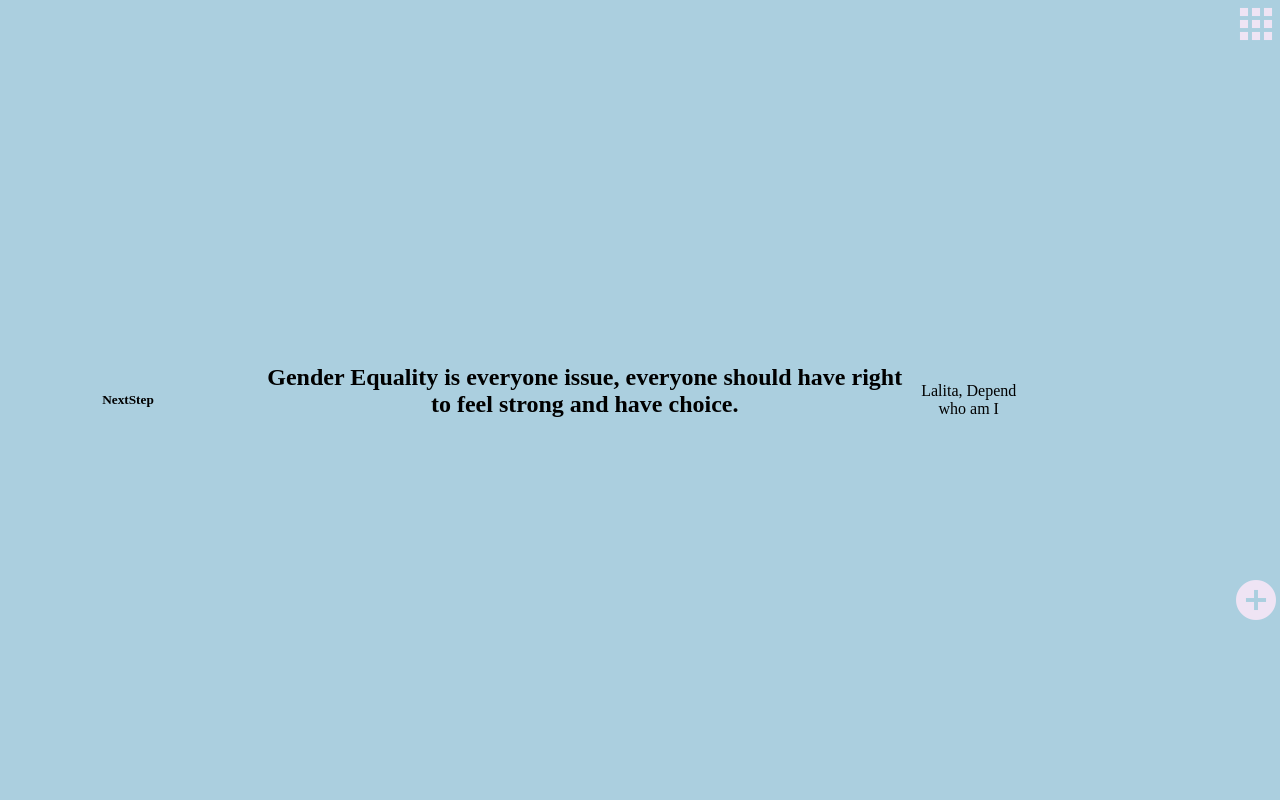
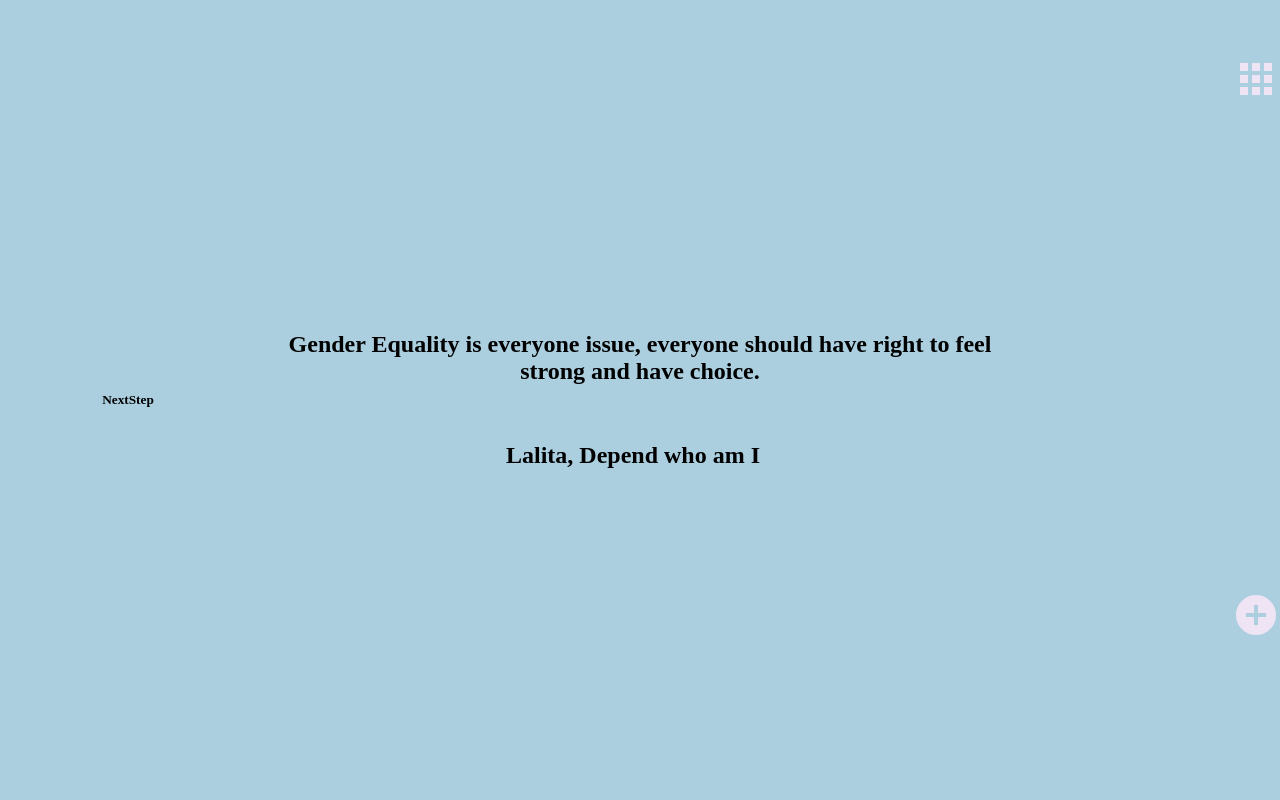
Before and after one commit to lucky-patty/NextStep, a PHP site: page /nextstepmain.html in a window 1280 px wide. Run offline with PHP 8.4, Linux system fonts and the light colour scheme; some libraries are stand-ins or nearby versions.

Commit message:
change nextstep main.css / adjust right side bar position

```diff
--- a/nextstepmain.css
+++ b/nextstepmain.css
@@ -75,26 +75,38 @@ body,html{
 .middle{
 	width: 60%;
 	display: flex;
-	align-items: center;
-	justify-content: center;
+	display: -webkit-flex;
+	-webkit-flex-wrap: wrap;
+	flex-wrap: wrap;
+	-webkit-align-content: center;
+	align-content: center;
+	position: relative;
 }
 
 .right{
 	width: 20%;
 }
 
+.quote{
+}
+
+.author{
+	margin-left: 250px;
+}
+
 #topRight{
 	height: 50%;
+	margin-top: 55px;
 }
 
 #bottomRight{
-	height: 50%;
+	height: 40%;
 	display: flex;
 	align-items: center;
 	align-content: flex-end;
 	float: right;
 }
-
+/*
 #left{
 	grid-column: 1 / 3;
 	grid-row: -1 / 1 ;
@@ -114,7 +126,7 @@ body,html{
 	grid-column: 2;
 	grid-row: 2 ;
 
-}
+} */
 
 /*
 #topRight{
--- a/nextstepmain.html
+++ b/nextstepmain.html
@@ -50,13 +50,13 @@
 				<h5 id="logo">NextStep</h5>
 		</div>
 		<div class="column middle" >
-			<div>
+			<div class="quote">
 			<h2>Gender Equality is everyone issue, everyone should have right to feel strong and have choice.</h2>
 			<br/>
+			</div >
+			<div class="author">
+			<h2>Lalita, Depend who am I</h2>
 			</div>
-			<div>
-			<p>Lalita, Depend who am I</p>
-		</div>
 		</div>
 		<div class="column right">
 			<div id="topRight">
```
